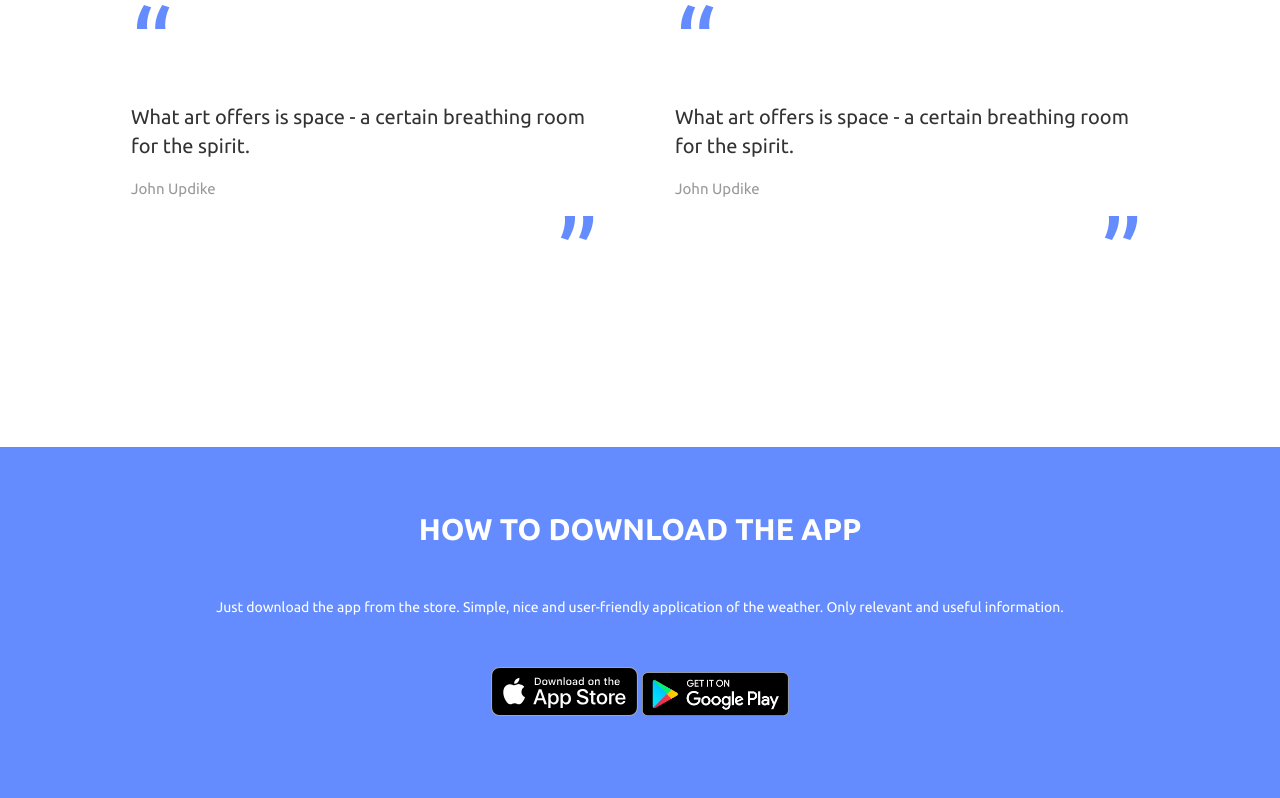
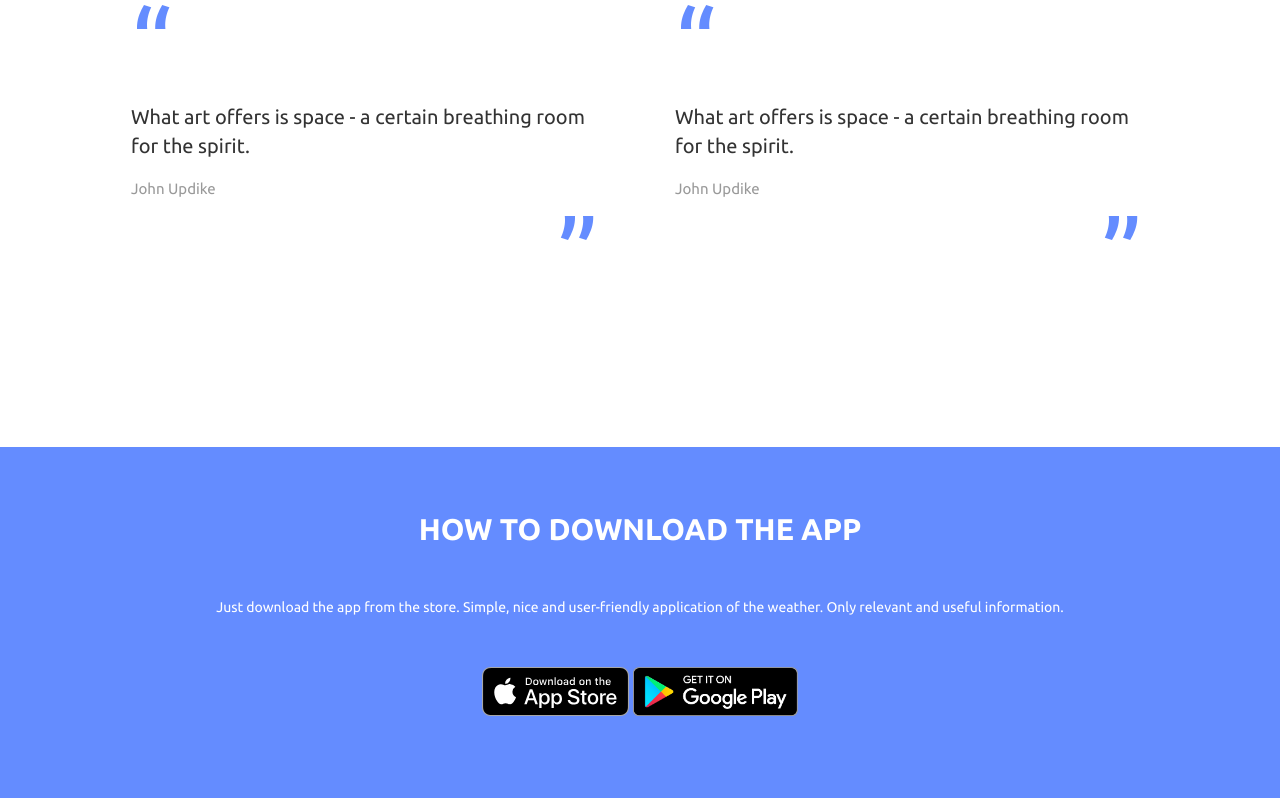
Before and after one commit to Matiosca/weatherAppWebsite, a plain HTML site: page index.html in a window 1280 px wide. Shown: the part 3592-4390 px from the top of the page. Drawn offline with Linux system fonts and the light colour scheme.

Commit message:
down img height

```diff
--- a/styles/_download.scss
+++ b/styles/_download.scss
@@ -41,7 +41,7 @@
       }
       .download-buttons {
         .down-btn {
-          width: 147px;
+          height: 49px;
         }
       }
     }
```
Also changed, not shown: styles/style.css, 1 other file.
